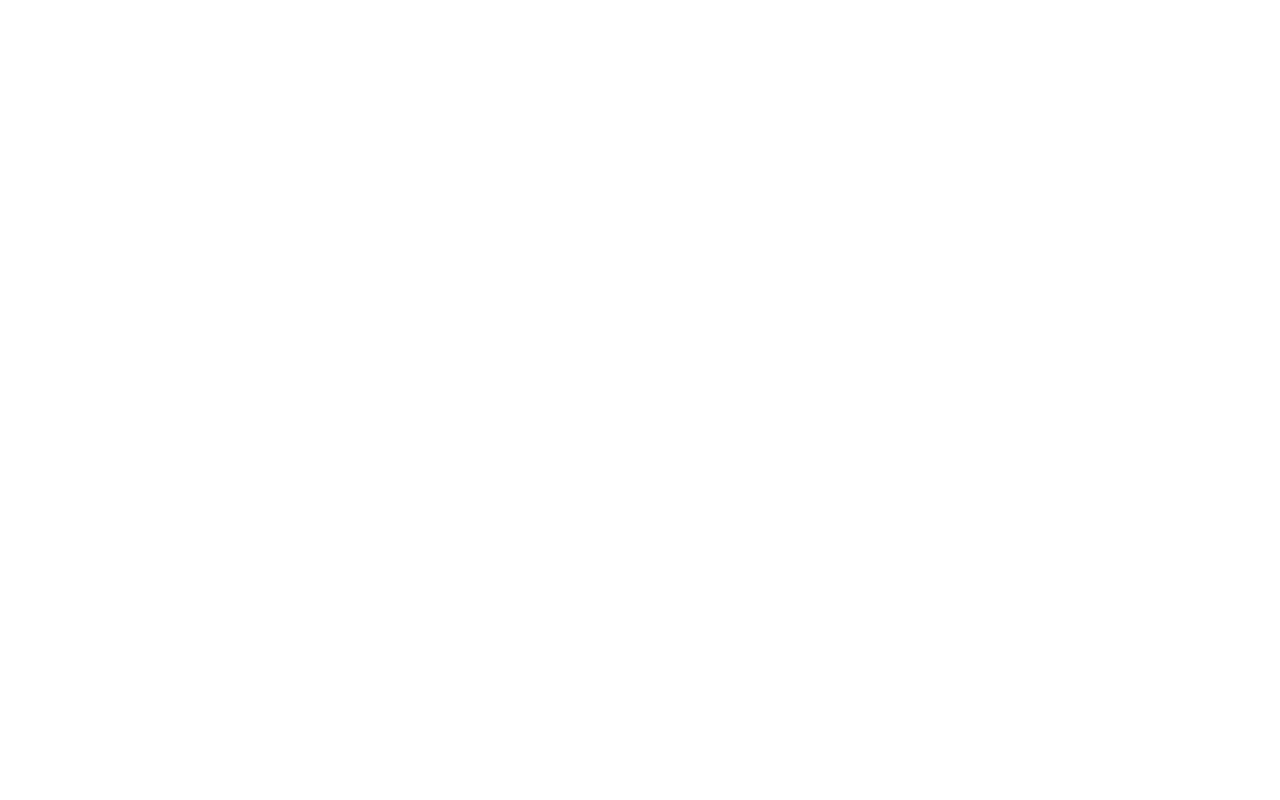
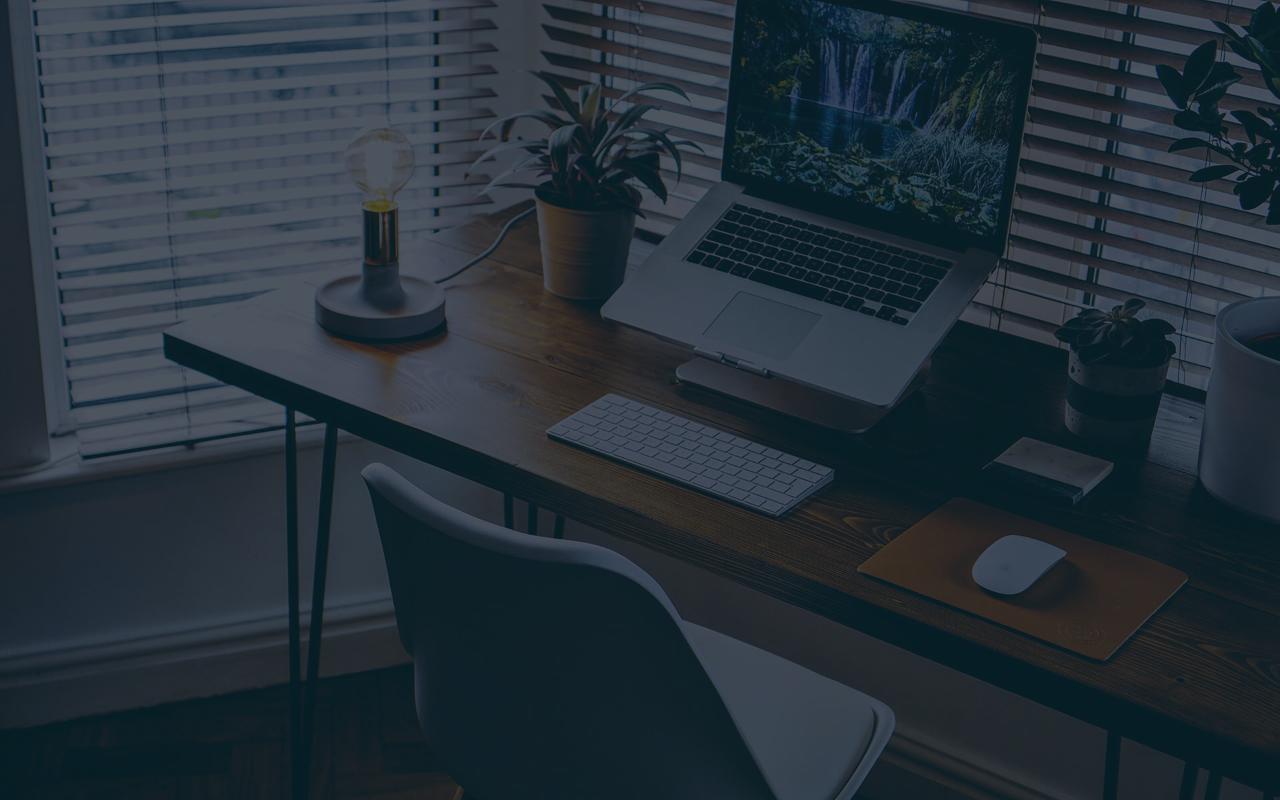
Before and after one commit to mahdihassani9374/mahdimobin.ir, a website: page docs/index.html in a window 1280 px wide. Drawn offline with Linux system fonts and the light colour scheme; a web font is replaced by a local one.

Commit message:
modify bg header

```diff
--- a/docs/index.html
+++ b/docs/index.html
@@ -35,7 +35,7 @@
 </head>
 
 <body dir="rtl">
-
+    <header class="header"></header>
 </body>
 
 </html>
--- a/src/sass/components/_code.scss
+++ b/src/sass/components/_code.scss
@@ -0,0 +1,21 @@
+.header {
+    height: 100vh;
+    background-image: url(../images/bg-header.jpg);
+    background-position: 50% 0px;
+    background-size: cover;
+    background-color: #999;
+    position: relative;
+    background-repeat: no-repeat;
+}
+
+.header:before {
+    content: '';
+    position: absolute;
+    width: 100%;
+    height: 100%;
+    top: 0;
+    right: 0;
+    z-index: 1;
+    background: #0b1520;
+    opacity: 0.7;
+}
```
Also changed, not shown: docs/css/styles.css, 1 other file.
